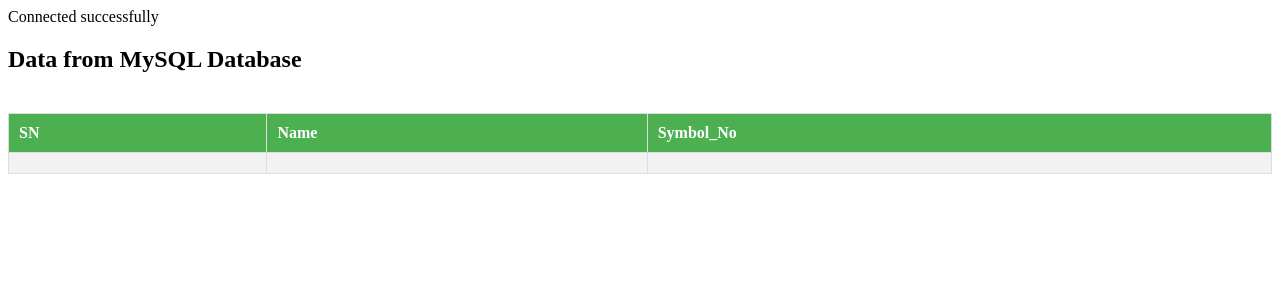
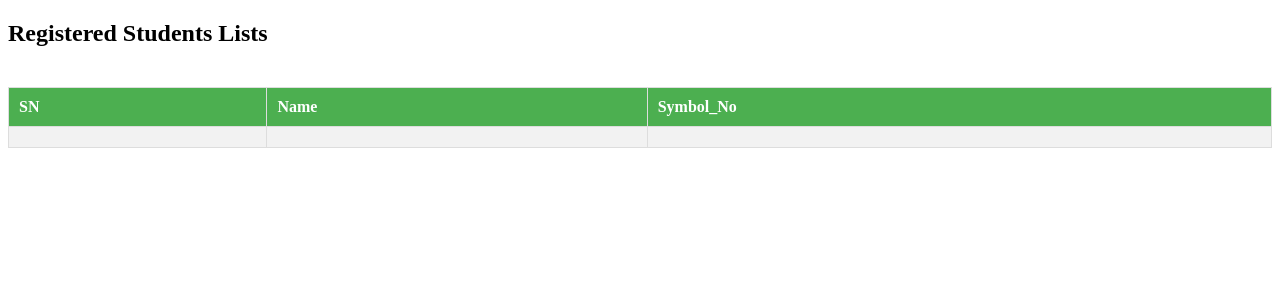
Before and after one commit to iamye1337/EntranceMS, a PHP site: page /fetch_data.php in a window 1280 px wide. Shown: the top 300 px of the page. Run offline with PHP 8.4, Linux system fonts and the light colour scheme; tables that the repository leaves empty or names only in its code hold one stand-in row (values such as "Sample post"); data that the repository does not hold is empty.

Commit message:
Now to Make the login page work the students should be registered which can be done by a similar register page or they can be registered manually through databse (fyi i am not doing that shit)

```diff
--- a/fetch_data.php
+++ b/fetch_data.php
@@ -9,13 +9,20 @@
 $conn = new mysqli($servername, $username, $password, $dbname);
 
 // Check the connection
-if ($conn->connect_error) {
+/*if ($conn->connect_error) {
     die("Connection failed: " . $conn->connect_error);
 } else {
     echo "Connected successfully"; }
+*/
+if ($conn->connect_error){
+    die("Connection failed: " . $conn->connect_error);
+}
+
 
 // SQL query to fetch data from the users table
-$sql = "SELECT id, name, email, age FROM users";
+$sql = "SELECT * FROM student";
+
+//Execute Query
 $result = $conn->query($sql);
 ?>
 
@@ -51,7 +58,7 @@
 </head>
 <body>
 
-    <h2>Data from MySQL Database</h2>
+    <h2>Registered Students Lists</h2>
 
     <div class="table-wrapper">
         <table>
```
